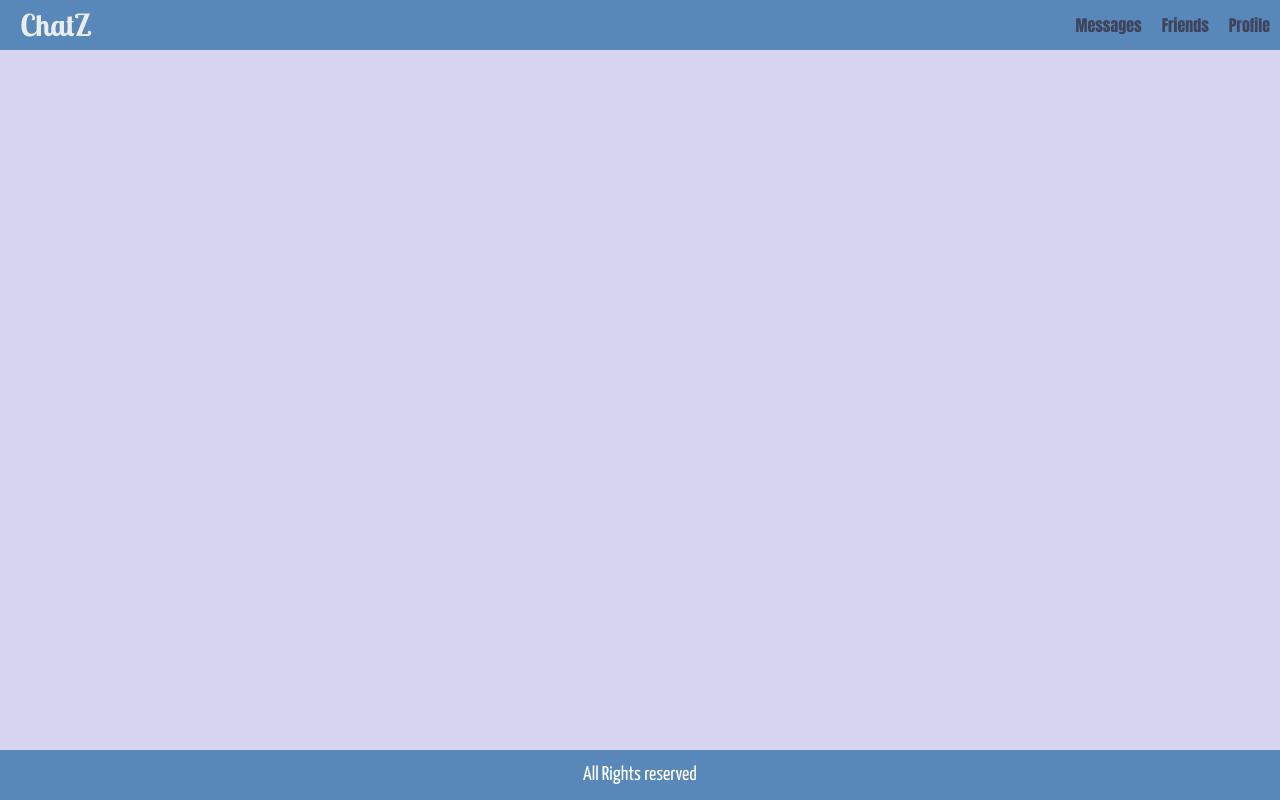
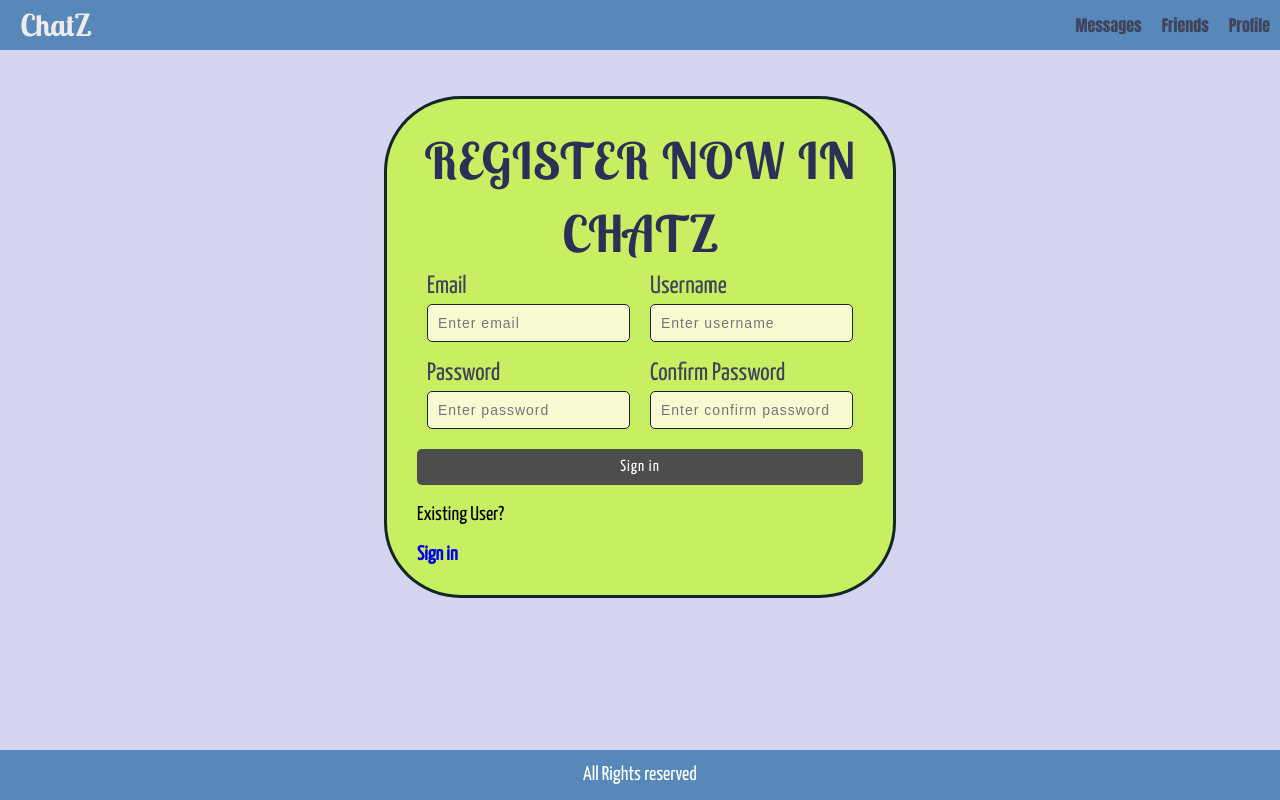
Before and after one commit to sadiuchiha/chat-app, a React (Create React App) app in the folder frontend/chat-app/: page /register in a window 1280 px wide. Built offline with nearby package versions, Linux system fonts and the light colour scheme.

Commit message:
Updated and Added CSS details
Added LoginView and FriendsView

```diff
--- a/frontend/chat-app/src/App.js
+++ b/frontend/chat-app/src/App.js
@@ -1,6 +1,9 @@
 import { BrowserRouter, Link, Route } from "react-router-dom";
 import FriendsView from "./Views/FriendsView";
 import HomeView from "./Views/HomeView";
+import LoginView from "./Views/LoginView";
+import RegisterView from "./Views/RegisterView";
+
 
 function App() {
   return (
@@ -35,10 +38,13 @@ function App() {
 
           </div>
         </header>
+        <main>
 
-        <main>
+            <Route path="/signin" component={LoginView} exact></Route>
+            <Route path="/register" component={RegisterView} exact></Route>
             <Route path="/friends" component={FriendsView}></Route>
             <Route path="/" component={HomeView} exact></Route>
+
         </main>
 
         <footer className="row center footer">All Rights reserved</footer>
--- /dev/null
+++ b/frontend/chat-app/src/Views/LoginView.js
@@ -0,0 +1,29 @@
+import React from "react";
+
+export default function LoginView() {
+  return (
+    <div className="row center">
+      <div className="login-holder">
+        <div className="sign-text-holder">
+          <h1>Welcome to ChatZ</h1>
+          <h1>Sign in</h1>
+        </div>
+        <div className="inputs-box">
+          <label>Email</label>
+          <input type="text" placeholder="Enter your email"></input>
+        </div>
+        <div className="inputs-box">
+          <label>Password</label>
+          <input type="Password" placeholder="Enter your password"></input>
+        </div>
+
+        <button>Sign in</button>
+
+        <div className="signup-holder">
+          <p>New to ChatZ? </p>
+          <a href="http://localhost:3000/register">Sign up now!</a>
+        </div>
+      </div>
+    </div>
+  );
+}
--- /dev/null
+++ b/frontend/chat-app/src/Views/RegisterView.js
@@ -0,0 +1,44 @@
+import React from "react";
+
+export default function RegisterView() {
+  return (
+    <div>
+      <div className="row center">
+        <div className="login-holder register-holder">
+          <div className="sign-text-holder">
+            <h1>Register now in</h1>
+            <h1>Chatz</h1>
+          </div>
+          <div className="register-input-box">
+            <div className="inputs-box">
+              <label>Email</label>
+              <input type="text" placeholder="Enter email"></input>
+            </div>
+            <div className="inputs-box">
+              <label>Username</label>
+              <input type="text" placeholder="Enter username"></input>
+            </div>
+          </div>
+
+          <div className="register-input-box">
+            <div className="inputs-box">
+              <label>Password</label>
+              <input type="Password" placeholder="Enter password"></input>
+            </div>
+            <div className="inputs-box">
+              <label>Confirm Password</label>
+              <input type="Password" placeholder="Enter confirm password"></input>
+            </div>
+          </div>
+
+          <button>Sign in</button>
+
+          <div className="signup-holder">
+            <p>Existing User? </p>
+            <a href="http://localhost:3000/signin">Sign in</a>
+          </div>
+        </div>
+      </div>
+    </div>
+  );
+}
--- a/frontend/chat-app/src/index.css
+++ b/frontend/chat-app/src/index.css
@@ -5,7 +5,7 @@
   --tab-color: #3f435c;
   --brand-color: #ececec;
 
-  --hover-effect-color: #31f02a;
+  --hover-effect-color: #2af0be;
   --white-color: #fff;
   --grey-color: rgb(53, 53, 53);
   --light-grey-color: rgb(77, 77, 77);
@@ -42,7 +42,6 @@ body {
 header {
   grid-area: header;
   background-color: var(--dark-blue-color);
-
 }
 
 main {
@@ -98,8 +97,11 @@ h2 {
 
 a {
   text-decoration: none;
+  font-family: "Yanone Kaffeesatz", sans-serif;
 }
-
+label {
+  font-family: "Yanone Kaffeesatz", sans-serif;
+}
 p {
   font-family: "Yanone Kaffeesatz", sans-serif;
 }
@@ -162,7 +164,7 @@ li {
   background-color: #2aa1f0;
   display: flex;
   flex-direction: column;
-  overflow:auto;
+  overflow: auto;
 }
 
 .friend {
@@ -179,13 +181,13 @@ li {
 }
 
 .user-info h3 {
-  font-family: Kaffeesatz,sans-serif;
+  font-family: "Yanone Kaffeesatz", sans-serif;
 }
 
 .user-info h4 {
   font-size: 1.5rem;
   margin-top: -1rem;
-  font-family: Kaffeesatz,sans-serif;
+  font-family: "Yanone Kaffeesatz", sans-serif;
 }
 
 .propic-container-small {
@@ -196,7 +198,6 @@ li {
   border-radius: 50%;
   overflow: hidden;
 }
-
 
 .friend-buttons {
   margin-top: 2rem;
@@ -213,8 +214,7 @@ li {
 }
 
 .friend-button.find-friend-button {
-  padding: .5rem 1rem .5rem 1rem;
-
+  padding: 0.5rem 1rem 0.5rem 1rem;
 }
 
 .friend-buttons input {
@@ -224,12 +224,105 @@ li {
   border: none;
   border-radius: 0.5rem;
   font-size: 1.5rem;
-  font-family: Kaffeesatz,sans-serif;
+  font-family: "Yanone Kaffeesatz", sans-serif;
 }
 
 .friend-button:hover {
-
   background-color: gold;
-
 }
 /* FriendView Ends */
+
+/* logininView */
+
+.login-holder {
+  padding: 3rem;
+  background-color: #7cf078;
+  flex-direction: column;
+  position: fixed;
+  top: 12%;
+  border-radius: 15%;
+  border: #132729 0.3rem solid;
+}
+
+.sign-text-holder {
+  text-align: center;
+  text-transform: uppercase;
+  letter-spacing: 0.1rem;
+}
+
+.sign-text-holder h1 {
+  color: #2b3057;
+  font-family: "Lobster two", sans-serif;
+  font-weight: 700;
+  font-size: 5rem;
+  margin: -1rem;
+  align-content: center;
+}
+
+.inputs-box {
+  width: 100%;
+  display: flex;
+  flex-direction: column;
+  margin: 1rem 1rem;
+  position: relative;
+}
+
+.inputs-box label {
+  font-size: 2.5rem;
+  color: #3f435c;
+}
+
+.inputs-box input {
+  position: relative;
+  margin-top: 0.5rem;
+  padding: 1rem;
+  background-color: lightgoldenrodyellow;
+  border: 0.1rem solid var(--secondary-color);
+  font-size: 1.4rem;
+  color: var(--light-grey-color);
+  letter-spacing: 0.1rem;
+  border-radius: 0.5rem;
+  border: #132729 0.1rem solid;
+}
+
+.login-holder button {
+  font-family: "Yanone Kaffeesatz", sans-serif;
+  width: 100%;
+  padding: 1rem;
+  font-size: 1.6rem;
+  letter-spacing: 0.1rem;
+  margin-top: 1rem;
+  background-color: var(--light-grey-color);
+  color: var(--white-color);
+  border-radius: 0.5rem;
+  border: none;
+  cursor: pointer;
+}
+
+.signup-holder {
+  margin-top: 1rem;
+}
+
+.signup-holder p {
+  font-size: 2rem;
+  font-weight: 400;
+}
+
+.signup-holder a {
+  font-size: 2rem;
+  font-weight: 600;
+}
+
+.signup-holder a:hover {
+  color: rgb(57, 100, 0);
+}
+
+/* logininView Ends */
+
+.register-input-box {
+  display: flex;
+}
+
+.login-holder.register-holder {
+  background-color: #c8ee61;
+}
```
Also changed, not shown: frontend/chat-app/src/Views/MessageView.js (added, +9 -0 lines), frontend/chat-app/src/Views/ProfileView.js (added, +9 -0 lines), frontend/chat-app/src/Views/SetphotoView.js (added, +9 -0 lines).
